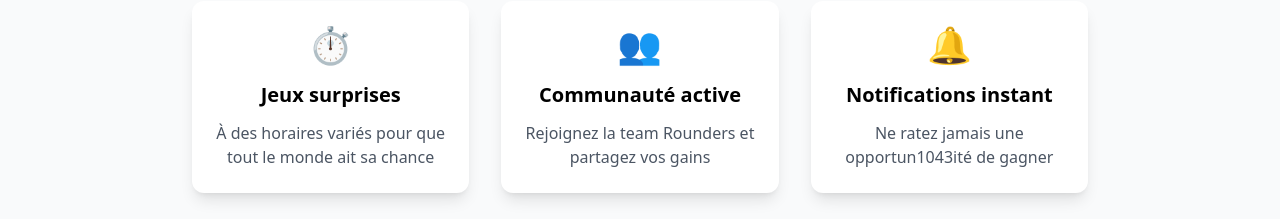
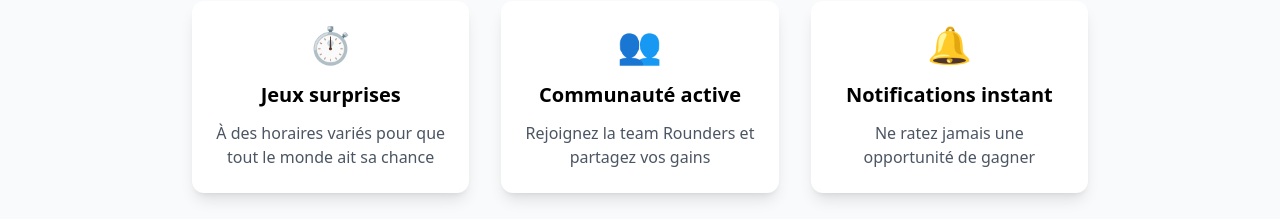
Before and after one commit to Web-Online-Concept/rounders-pro, a Next.js app: page /nos-jeux in a window 1280 px wide. Shown: the part 1780-1999 px from the top of the page. Built offline with nearby package versions, Linux system fonts and the light colour scheme; no server answers; the database is empty.

Commit message:
Update page.js

```diff
--- a/app/nos-jeux/page.js
+++ b/app/nos-jeux/page.js
@@ -215,7 +215,7 @@ export default function NosJeux() {
                 <div className="bg-white p-6 rounded-xl shadow-lg">
                   <div className="text-4xl mb-4">🔔</div>
                   <h3 className="font-bold text-xl mb-3">Notifications instant</h3>
-                  <p className="text-gray-600">Ne ratez jamais une opportun1043ité de gagner</p>
+                  <p className="text-gray-600">Ne ratez jamais une opportunité de gagner</p>
                 </div>
               </div>
             </div>
```
